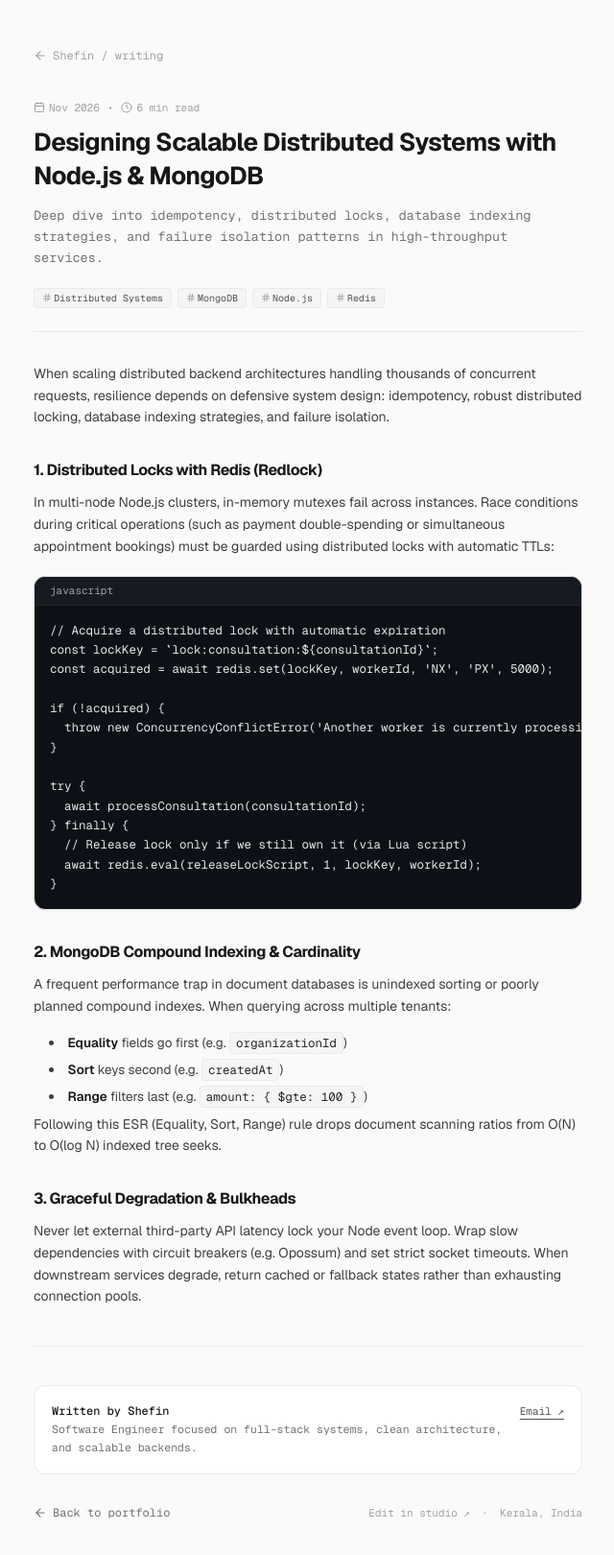
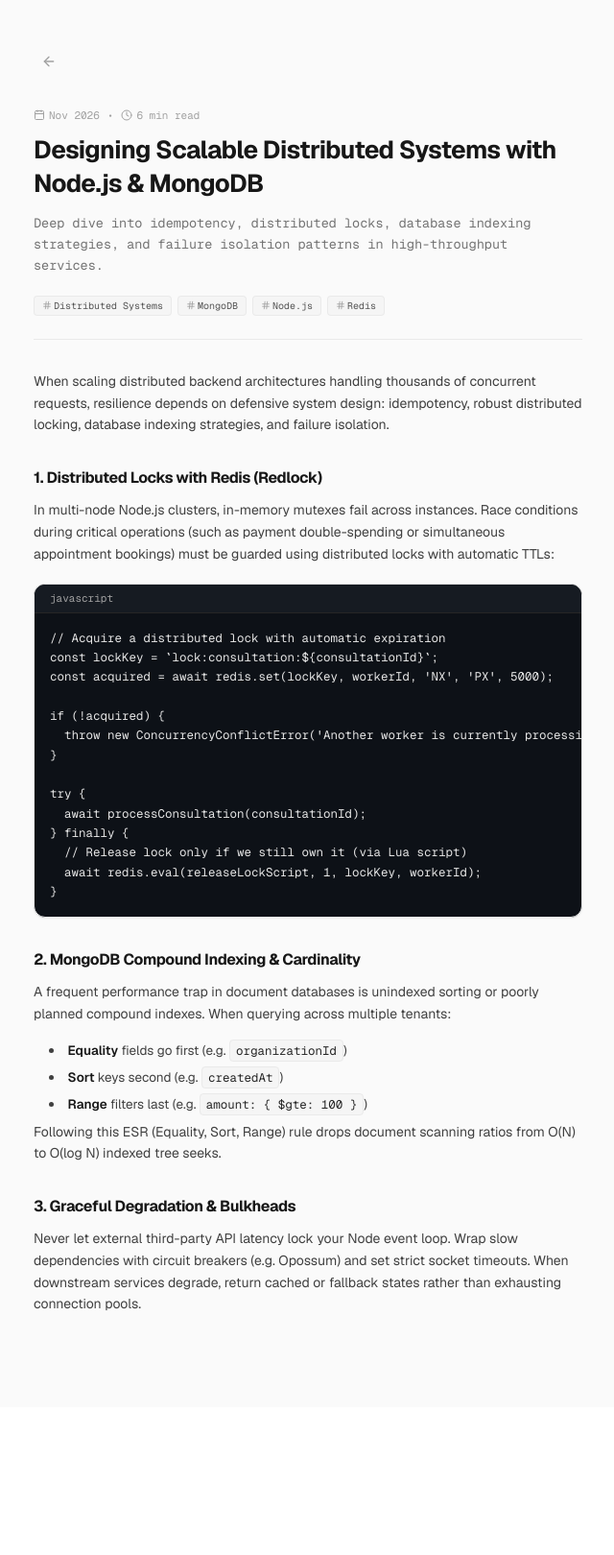
Before and after one commit to shefiin/shefin, a Next.js app in the folder client/: page /writing/designing-scalable-distributed-systems-nodejs-mongodb in a window 1280 px wide. Shown: the top 1620 px of the page at 96% size, without its empty margins (319-959 px from the left). After the commit the page ends 1466 px from the top, so only its background shows below. Built offline with nearby package versions, Linux system fonts and the light colour scheme; no server answers.

Commit message:
style: replace breadcrumb text with back arrow and remove author footer in article view

```diff
--- a/client/app/writing/[slug]/ArticleView.tsx
+++ b/client/app/writing/[slug]/ArticleView.tsx
@@ -324,10 +324,11 @@ export default function ArticleView({ slug }: { slug: string }) {
         <div className="mb-8">
           <Link
             href="/"
-            className="inline-flex items-center gap-1.5 text-xs font-mono text-neutral-400 hover:text-neutral-900 transition-colors group"
+            aria-label="Back to portfolio"
+            title="Back to portfolio"
+            className="inline-flex items-center justify-center w-8 h-8 rounded-lg text-neutral-400 hover:text-neutral-900 hover:bg-neutral-100/80 border border-transparent hover:border-neutral-200 transition group"
           >
-            <ArrowLeft className="w-3.5 h-3.5 group-hover:-translate-x-1 transition-transform" />
-            <span>Shefin / writing</span>
+            <ArrowLeft className="w-4 h-4 group-hover:-translate-x-0.5 transition-transform" />
           </Link>
         </div>
 
@@ -381,49 +382,6 @@ export default function ArticleView({ slug }: { slug: string }) {
             <MarkdownBody content={post.content || ''} />
           )}
         </article>
-
-        {/* Footer */}
-        <hr className="border-neutral-200/80 my-10" />
-
-        <div className="rounded-xl border border-neutral-200/80 bg-white p-4.5 mb-8">
-          <div className="flex items-start justify-between gap-4">
-            <div>
-              <p className="text-xs font-mono font-medium text-neutral-900 mb-0.5">Written by Shefin</p>
-              <p className="text-[11.5px] font-mono text-neutral-500 leading-relaxed">
-                Software Engineer focused on full-stack systems, clean architecture, and scalable backends.
-              </p>
-            </div>
-            <a
-              href="mailto:shefinptr@gmail.com"
-              className="text-[11px] font-mono text-neutral-600 hover:text-neutral-900 underline underline-offset-4 shrink-0 transition"
-            >
-              Email ↗
-            </a>
-          </div>
-        </div>
-
-        <div className="flex items-center justify-between text-xs font-mono text-neutral-500">
-          <Link
-            href="/"
-            className="inline-flex items-center gap-1.5 hover:text-neutral-900 transition-colors group"
-          >
-            <ArrowLeft className="w-3.5 h-3.5 group-hover:-translate-x-1 transition-transform" />
-            <span>Back to portfolio</span>
-          </Link>
-
-          <div className="flex items-center gap-3">
-            <Link
-              href={`/write?slug=${post.slug}`}
-              className="text-[11px] text-neutral-400 hover:text-neutral-800 transition font-mono"
-            >
-              Edit in studio ↗
-            </Link>
-            <span className="text-neutral-300">•</span>
-            <span className="text-[11px] text-neutral-400 font-mono">
-              Kerala, India
-            </span>
-          </div>
-        </div>
       </main>
     </div>
   );
```
